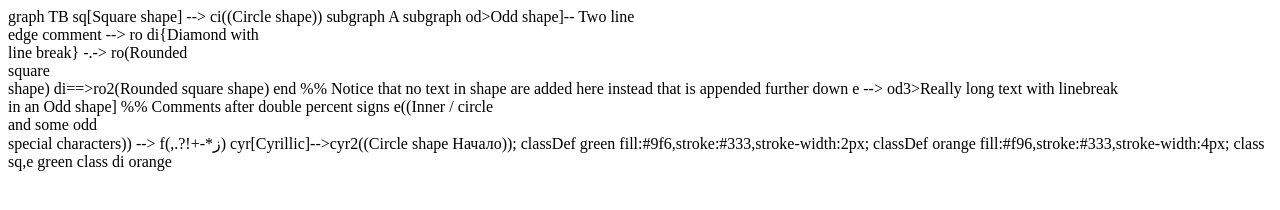
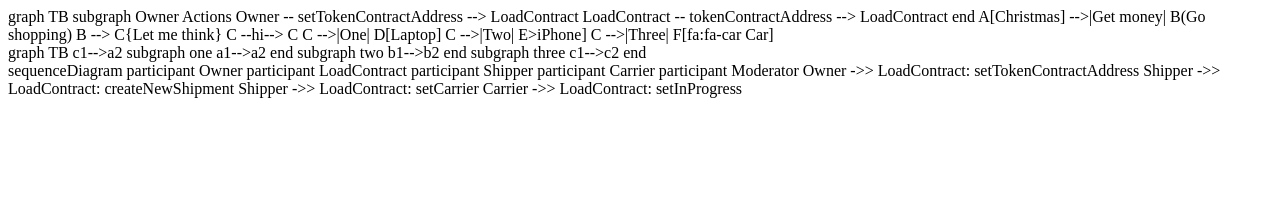
Before and after one commit to ShipChain/smart-contracts, a website: page truffle/LoadContract.html in a window 1280 px wide. Drawn offline with nearby package versions, Linux system fonts and the light colour scheme; a script that the page names is missing.

Commit message:
More Mermaid Examples

```diff
--- a/truffle/LoadContract.html
+++ b/truffle/LoadContract.html
@@ -10,28 +10,48 @@
     <!--</style>-->
 </head>
 <body>
+
   <div class="mermaid">
 graph TB
-    sq[Square shape] --> ci((Circle shape))
-
-    subgraph A subgraph
-        od>Odd shape]-- Two line<br/>edge comment --> ro
-        di{Diamond with <br/> line break} -.-> ro(Rounded<br>square<br>shape)
-        di==>ro2(Rounded square shape)
+    subgraph Owner Actions
+        Owner -- setTokenContractAddress --> LoadContract
+        LoadContract -- tokenContractAddress --> LoadContract
     end
 
-    %% Notice that no text in shape are added here instead that is appended further down
-    e --> od3>Really long text with linebreak<br>in an Odd shape]
+    A[Christmas] -->|Get money| B(Go shopping)
+    B --> C{Let me think}
+    C --hi--> C
+    C -->|One| D[Laptop]
+    C -->|Two| E>iPhone]
+    C -->|Three| F[fa:fa-car Car]
+  </div>
+  <div class="mermaid">
+graph TB
 
-    %% Comments after double percent signs
-    e((Inner / circle<br>and some odd <br>special characters)) --> f(,.?!+-*ز)
+    c1-->a2
 
-    cyr[Cyrillic]-->cyr2((Circle shape Начало));
+    subgraph one
+        a1-->a2
+    end
+    subgraph two
+        b1-->b2
+    end
+    subgraph three
+        c1-->c2
+    end
+  </div>
 
-     classDef green fill:#9f6,stroke:#333,stroke-width:2px;
-     classDef orange fill:#f96,stroke:#333,stroke-width:4px;
-     class sq,e green
-     class di orange
+  <div class="mermaid">
+sequenceDiagram
+    participant Owner
+    participant LoadContract
+    participant Shipper
+    participant Carrier
+    participant Moderator
+    Owner ->> LoadContract: setTokenContractAddress
+    Shipper ->> LoadContract: createNewShipment
+    Shipper ->> LoadContract: setCarrier
+    Carrier ->> LoadContract: setInProgress
   </div>
 
   <!--<div id="graphDiv" ></div>-->
@@ -43,31 +63,35 @@ graph TB
         startOnLoad:true,
         theme: "default",
         flowchart:{
+            curve: 'basis',
             useMaxWidth:true,
             htmlLabels:true
         }
     };
-    $(document).ready(function() {
-        mermaid.mermaidAPI.initialize(config);
-        // Below injection logic does not produce an appropriately sized graph
-        $(function(){
-            // Example of using the API
-            // var element = document.querySelector("#graphDiv");
-            //
-            // var insertSvg = function(svgCode, bindFunctions){
-            //     element.innerHTML = svgCode;
-            // };
-            //
-            // var graphDefinition = 'graph TD\n' +
-            //     'A[Christmas] -->|Get money| B(Go shopping)\n' +
-            //     'B --> C{Let me think}\n' +
-            //     'C -->|One| D[Laptop]\n' +
-            //     'C -->|Two| E[iPhone]\n' +
-            //     'C -->|Three| F[fa:fa-car Car]';
-            // var graph = mermaid.mermaidAPI.render('graphDiv', graphDefinition, insertSvg);
-            // console.log(graph);
-        });
-    });
+    mermaid.initialize(config);
+
+    // $(document).ready(function() {
+    //     mermaid.mermaidAPI.initialize(config);
+    //
+    //     // Below injection logic does not produce an appropriately sized graph
+    //     $(function(){
+    //         // Example of using the API
+    //         var element = document.querySelector("#graphDiv");
+    //
+    //         var insertSvg = function(svgCode, bindFunctions){
+    //             element.innerHTML = svgCode;
+    //         };
+    //
+    //         var graphDefinition = 'graph TD\n' +
+    //             'A[Christmas] -->|Get money| B(Go shopping)\n' +
+    //             'B --> C{Let me think}\n' +
+    //             'C -->|One| D[Laptop]\n' +
+    //             'C -->|Two| E[iPhone]\n' +
+    //             'C -->|Three| F[fa:fa-car Car]';
+    //         var graph = mermaid.mermaidAPI.render('graphDiv', graphDefinition, insertSvg);
+    //         console.log(graph);
+    //     });
+    // });
 
 
 </script>
```
